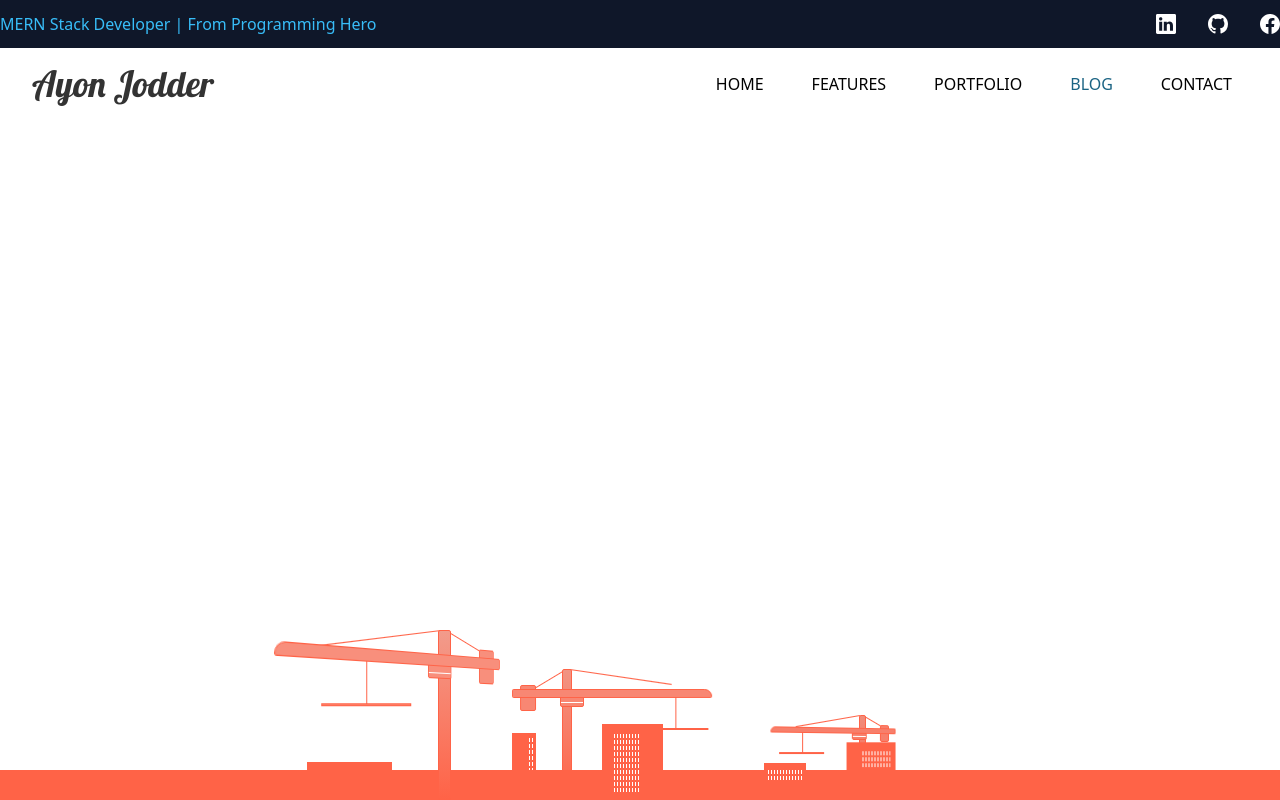
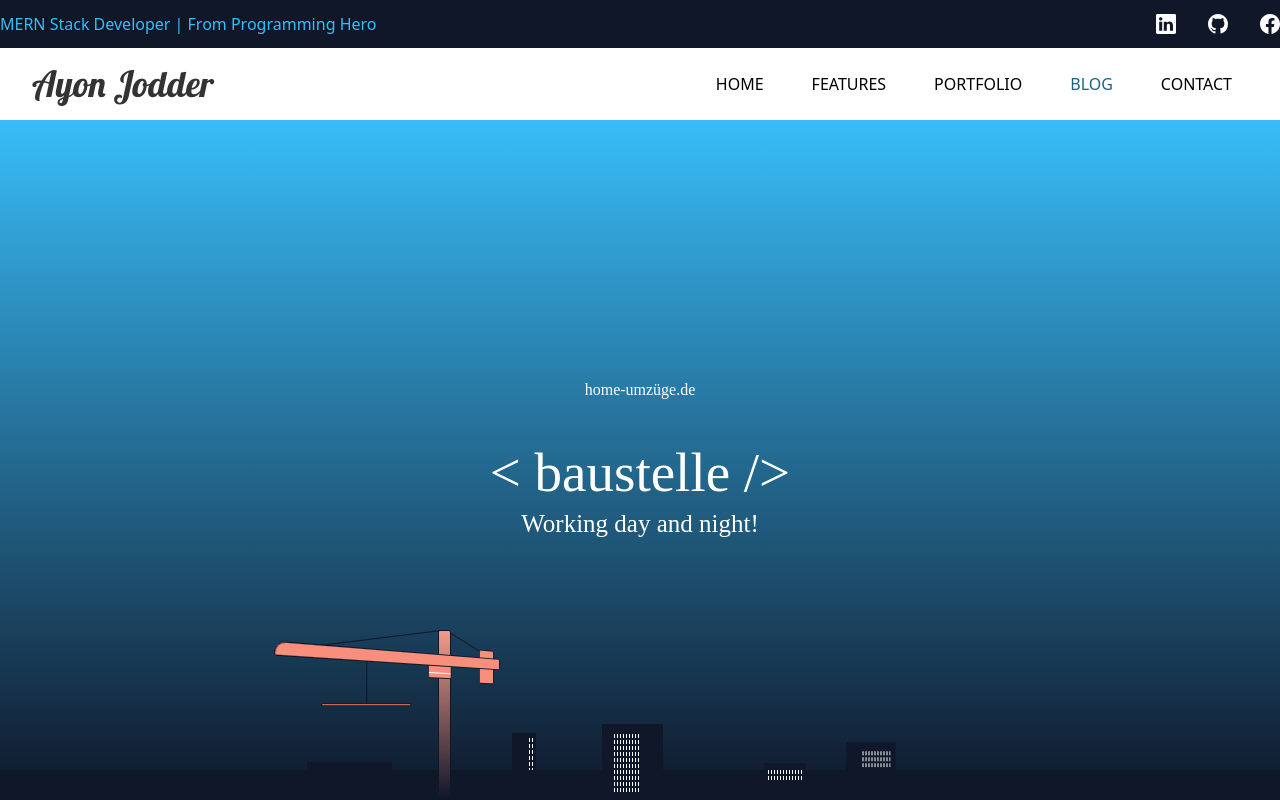
Before and after one commit to AyonJD/ayon-jodder-portfolio, a React (Create React App) app: page /blog in a window 1280 px wide. Built offline with nearby package versions, Linux system fonts and the light colour scheme.

Commit message:
Under construction done

```diff
--- a/src/App.css
+++ b/src/App.css
@@ -372,7 +372,7 @@ a.telegram {
     display: flex;
     -webkit-box-pack: center;
     justify-content: center;
-    box-shadow: inset 0 -60px 0 -30px #ff6347;
+    box-shadow: inset 0 -60px 0 -30px #0F1729;
 }
 
 .buildings {
@@ -384,7 +384,7 @@ a.telegram {
 .buildings div {
     height: inherit;
     width: 42.48366013071895px;
-    background: #ff6347;
+    background: #0F1729;
     position: absolute;
     bottom: 10%;
 }
@@ -476,7 +476,7 @@ a.telegram {
 
 .crane .line {
     border: none;
-    background: #ff6347;
+    background: #0F1729;
     outline: 1px solid transparent;
     z-index: 0;
 }
@@ -508,7 +508,7 @@ a.telegram {
     display: block;
     bottom: 0;
     left: -4500%;
-    border: solid 1px #ff6347;
+    border: solid 1px #0F1729;
 }
 
 .craneTwo .line.lineThree:after {
@@ -527,27 +527,27 @@ a.telegram {
     background: -webkit-gradient(linear,
             left bottom,
             left top,
-            from(#ff6347),
+            from(#0F1729),
             to(#f29b8b));
-    background: linear-gradient(to top, #ff6347, #f29b8b);
+    background: linear-gradient(to top, #0F1729, #f29b8b);
 }
 
 .craneTwo .stand {
     background: -webkit-gradient(linear,
             left bottom,
             left top,
-            from(#ff6347),
+            from(#0F1729),
             to(#f19483));
-    background: linear-gradient(to top, #ff6347, #f19483);
+    background: linear-gradient(to top, #0F1729, #f19483);
 }
 
 .craneThree .stand {
     background: -webkit-gradient(linear,
             left bottom,
             left top,
-            from(#ff6347),
+            from(#0F1729),
             to(#f08c7b));
-    background: linear-gradient(to top, #ff6347, #f08c7b);
+    background: linear-gradient(to top, #0F1729, #f08c7b);
 }
 
 .weight {
@@ -620,7 +620,7 @@ a.telegram {
     width: 9%;
     bottom: 0;
     left: 40%;
-    background: #ff7359;
+    background: #0F1729;
 }
 
 .brickTwo {
@@ -639,7 +639,7 @@ a.telegram {
 }
 
 .craneOne div {
-    border: solid 1px #ff6347;
+    border: solid 1px #0F1729;
 }
 
 .craneOne .line {
@@ -660,7 +660,7 @@ a.telegram {
 }
 
 .craneTwo div {
-    border: solid 1px #ff6347;
+    border: solid 1px #0F1729;
 }
 
 .craneTwo .line {
@@ -689,7 +689,7 @@ a.telegram {
 }
 
 .craneThree div {
-    border: solid 1px #ff6347;
+    border: solid 1px #0F1729;
 }
 
 .craneThree .line {
@@ -761,19 +761,23 @@ a.telegram {
     animation: moveWeight 12s infinite alternate;
 }
 
+.under-cnstruction-background {
+    height: calc(100vh - 120px);
+}
 
 
-/* body {
+
+.under-cnstruction-background {
     background: -webkit-gradient(linear,
             left bottom,
             left top,
-            from(#ffa191),
-            to(#ffc247));
-    background: linear-gradient(to top, #ffa191, #ffc247);
+            from(#0F1729),
+            to(#38BDF8));
+    background: linear-gradient(to top, #0F1729, #38BDF8);
     -webkit-font-smoothing: antialiased;
     -moz-osx-font-smoothing: grayscale;
     text-shadow: 1px 1px 1px rgba(0, 0, 0, 0.004);
-} */
+}
 
 @-webkit-keyframes moveCrane {
 
--- a/src/App.js
+++ b/src/App.js
@@ -3,6 +3,7 @@ import './App.css';
 import Blog from './Components/Blog/Blog';
 import FeaturesPage from './Components/Features/FeaturesPage';
 import Home from './Components/Home/Home';
+import PortfolioPage from './Components/Portfolio/PortfolioPage';
 import Navbar from './Components/Shared/Navbar/Navbar';
 
 function App() {
@@ -13,7 +14,7 @@ function App() {
         <Route path="/" element={<Home></Home>}></Route>
         <Route path="/blog" element={<Blog></Blog>}></Route>
         <Route path="/features" element={<FeaturesPage />}></Route>
-        {/* <Route path="/portfolio" element={<Features/>}></Route> */}
+        <Route path="/portfolio" element={<PortfolioPage />}></Route>
       </Routes>
     </div>
   );
--- a/src/Components/Blog/Blog.js
+++ b/src/Components/Blog/Blog.js
@@ -3,7 +3,7 @@ import UnderConstruction from '../UnderConstruction/UnderConstruction';
 
 const Blog = () => {
     return (
-        <div>
+        <div className='under-cnstruction-background'>
             <UnderConstruction></UnderConstruction>
         </div>
     );
--- a/src/Components/Home/Home.js
+++ b/src/Components/Home/Home.js
@@ -1,7 +1,6 @@
 import React from 'react';
 import Features from '../Features/Features';
 import Portfolio from '../Portfolio/Portfolio';
-import UnderConstruction from '../UnderConstruction/UnderConstruction';
 import Slider from './Slider';
 
 
--- /dev/null
+++ b/src/Components/Portfolio/PortfolioPage.js
@@ -0,0 +1,12 @@
+import React from 'react';
+import Portfolio from './Portfolio';
+
+const PortfolioPage = () => {
+    return (
+        <div>
+            <Portfolio></Portfolio>
+        </div>
+    );
+};
+
+export default PortfolioPage;
```
Also changed, not shown: src/Components/UnderConstruction/UnderConstruction.js (indentation only).
